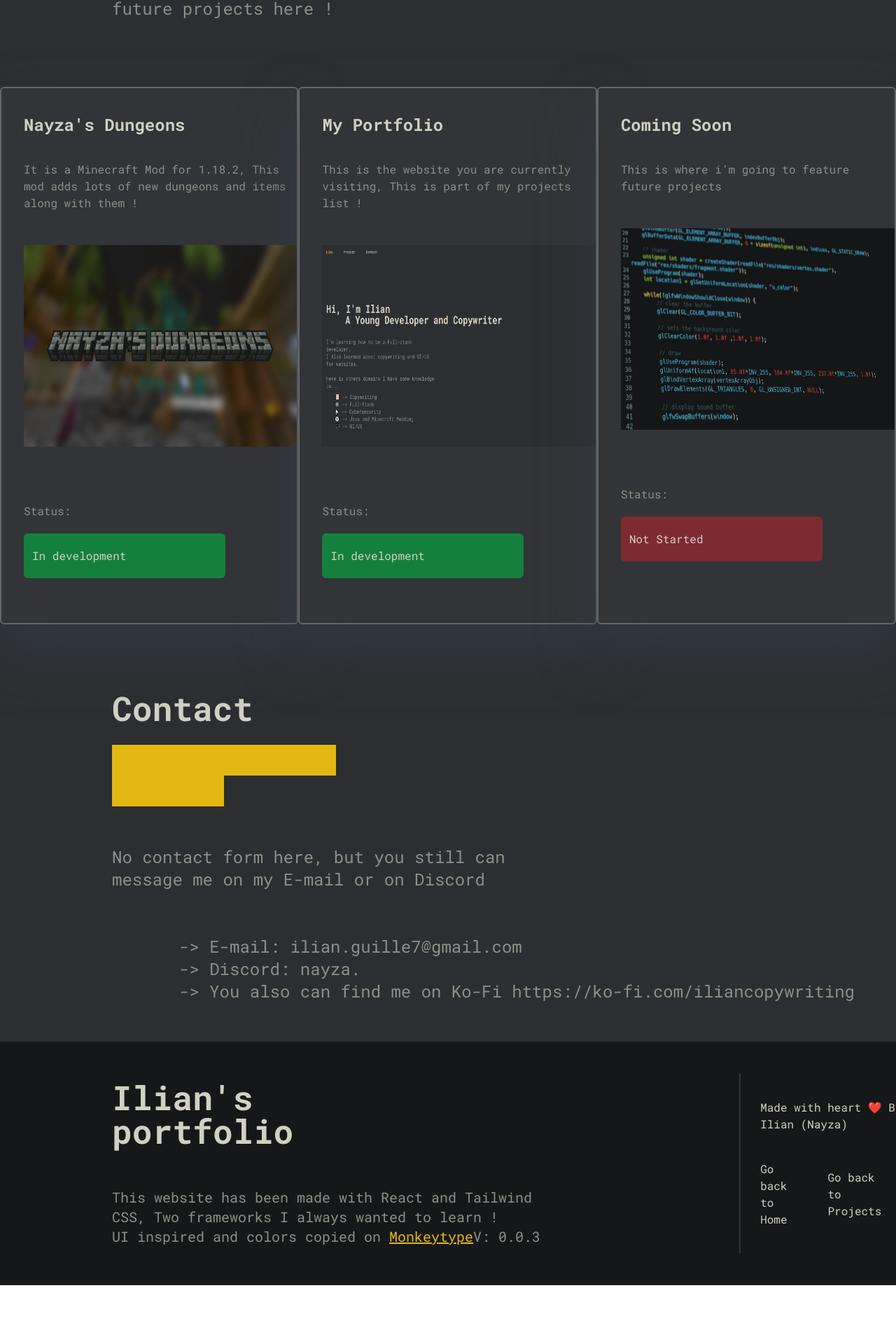
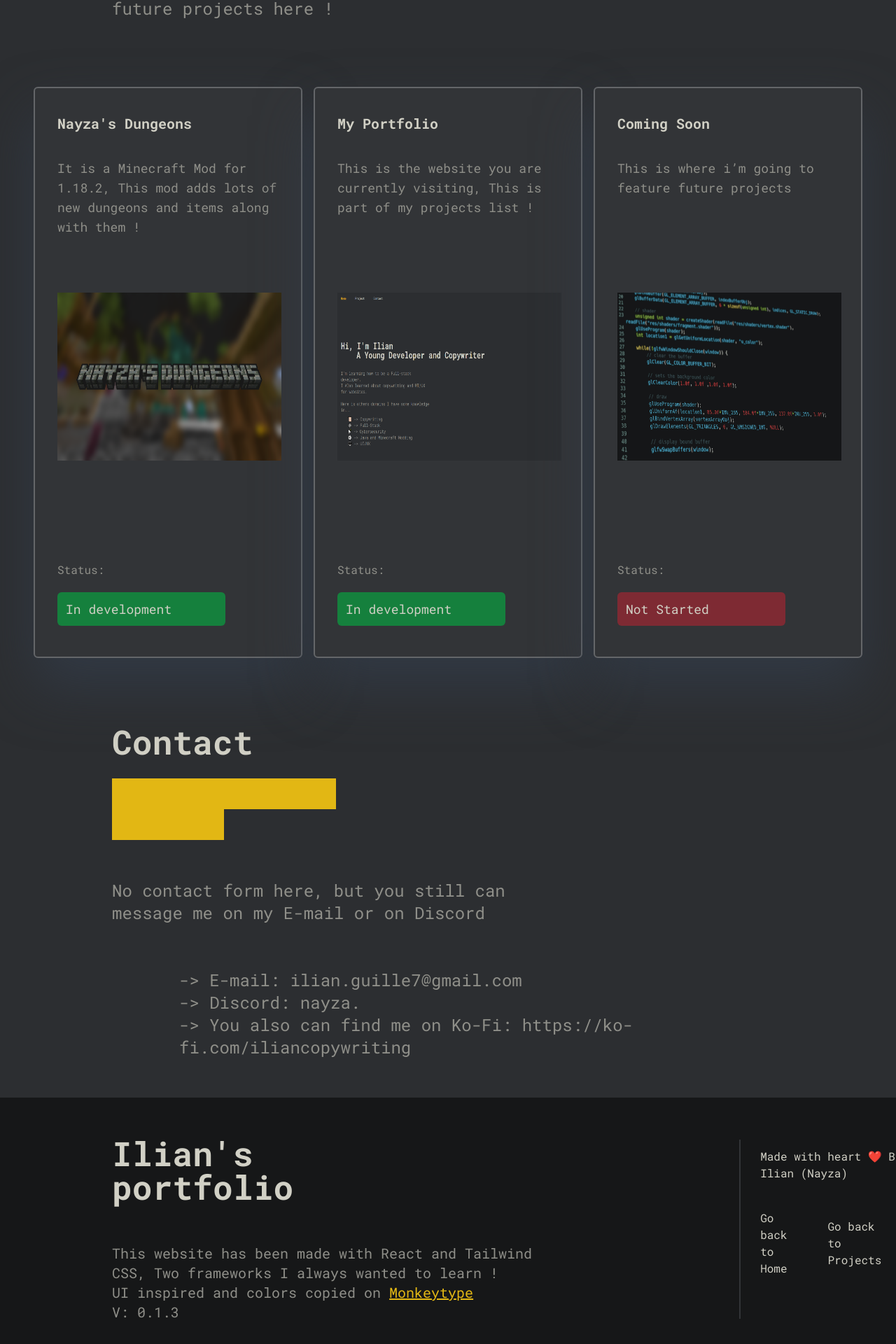
Before and after one commit to Nayza-bytes/MyPortfolio, a React (Create React App) app: page / in a window 1280 px wide. Shown: the part 2380-4300 px from the top of the page at 70% size. Before the commit the page ends 4216 px from the top, so only its background shows below. Built offline with nearby package versions, Linux system fonts and the light colour scheme.

Commit message:
Project, Contact and Footer section recoded to be responsive

```diff
--- a/src/app/Contact/Contact.js
+++ b/src/app/Contact/Contact.js
@@ -1,25 +1,25 @@
 const Contact = () => {
     return (
-    <div className="flex items-stretch bg-bg_gray-100 text-text_color-100 w-screen h-auto pl-40 overflow-hidden" id="contact">
+    <div className="flex items-stretch bg-bg_gray-100 text-text_color-100 w-screen h-auto md:pl-40 sm:pl-16 pl-12 overflow-hidden" id="contact">
         <div>
             <div className="flex items-center flex-wrap overflow-hidden">
-                <h1 className="text-5xl font-black w-screen mb-7">Contact</h1>
+                <h1 className="xl:text-5xl lg:text-3xl text-xl font-black w-screen mb-7">Contact</h1>
                 <div className="w-80">
-                    <div className="w-80 h-11 bg-orange_primary"></div>
-                    <div className="w-40 h-11 bg-orange_primary"></div>
+                    <div className="xl:w-80 xl:h-11 lg:w-48 lg:h-6 w-28 h-2 bg-orange_primary"></div>
+                    <div className="xl:w-40 xl:h-11 lg:w-24 lg:h-6 w-14 h-2 bg-orange_primary"></div>
                 </div>
             </div>
             <div className="mt-14">
-                <div className=" w-144 mb-16">
-                    <p className="text-text_color-200 text-2xl">
+                <div className="md:w-144 sm:w-80 w-60 mb-16">
+                    <p className="text-text_color-200 xl:text-2xl lg:text-xl text-sm">
                         No contact form here, but you still can message me on my E-mail or on Discord
                     </p>
                 </div>
                 <div className="mb-14">
-                    <p className="text-text_color-200 text-2xl ml-24">
+                    <p className="text-text_color-200 lg:ml-24 md:ml-14 ml-7 md:w-192 sm:w-80 w-60 xl:text-2xl lg:text-xl text-sm">
                          -> E-mail: ilian.guille7@gmail.com<br/>
                          -> Discord: nayza. <br/>
-                         -> You also can find me on Ko-Fi <a className="pr-8 no-underline transition ease-in-out duration-500 hover:text-orange_primary hover:underline" target="_blank" rel="noreferrer" href="https://ko-fi.com/iliancopywriting">https://ko-fi.com/iliancopywriting</a>
+                         -> You also can find me on Ko-Fi: <a className="pr-8 no-underline transition ease-in-out duration-500 hover:text-orange_primary hover:underline" target="_blank" rel="noreferrer" href="https://ko-fi.com/iliancopywriting">https://ko-fi.com/iliancopywriting</a>
                     </p>
                 </div>
             </div>
--- a/src/app/Footer.js
+++ b/src/app/Footer.js
@@ -2,25 +2,23 @@ const Footer = () => {
     const linkStyle = "pr-8 no-underline transition ease-in-out duration-500 hover:text-orange_primary hover:underline";
 
     return (
-    <div className="flex items-stretch bg-bg_gray-400 text-text_color-100 w-screen h-auto pl-40 overflow-hidden" id="contact">
-        <div className="flex justify-center items-center">
+    <div className="flex flex-row bg-bg_gray-400 text-text_color-100 w-screen h-auto lg:pl-40 sm:pl-10 pl-4 overflow-hidden">
+        <div className="flex xl:justify-center xl:items-center flex-col xl:flex-row">
             <div className="mr-64">
                 <div className="w-72 mt-14 mb-14">
-                    <h1 className="text-5xl font-black">Ilian's portfolio</h1>
+                    <h1 className="xl:text-5xl lg:text-3xl md:text-2xl text-xl font-black">Ilian's portfolio</h1>
                 </div>
-                <div className=" w-160 mb-14">
-                    <p className="text-xl text-text_color-200">
+                <div className="xl:w-160 md:w-112 w-72 mb-14">
+                    <p className="lg:text-xl text-lg text-text_color-200">
                         This website has been made with React and Tailwind CSS,
                         Two frameworks I always wanted to learn ! <br/>
                         UI inspired and colors copied on <a className="text-orange_primary underline" href="https://monkeytype.com/" target="_blank" rel="noreferrer">Monkeytype</a>
-                        V: 0.0.3
+                        <br/> V: 0.1.3
                     </p>
                 </div>
             </div>
-
-            <div className="w-1 h-64 bg-bg_gray-200"></div>
-
-            <div className="flex ml-7 items-center">
+            <div className="xl:w-1 xl:h-64 w-auto h-1 bg-bg_gray-200 place-items-center"></div>
+            <div className="flex xl:ml-7 xl:mt-0 mt-7 items-center">
                 <div>
                     <div className="w-52 mb-10">
                         <p>
@@ -28,7 +26,7 @@ const Footer = () => {
                             By Ilian (Nayza)
                         </p>
                     </div>
-                    <div className="flex items-center">
+                    <div className="flex md:items-center md:flex-row md:gap-0 gap-7 flex-col  justify-center mb-12">
                         <a className={linkStyle} href="#home">Go back to Home</a>
                         <a className={linkStyle} href="#projects">Go back to Projects</a>
                     </div>
--- a/src/app/Projects/Projects.js
+++ b/src/app/Projects/Projects.js
@@ -16,34 +16,38 @@ const Project = () => {
     const pComingSoonDesc =
     `This is where i’m going to feature future projects `;
 
-    const greenStatus = "w-72 h-16 bg-green-700 rounded-md flex items-center";
-    const redStatus = "w-72 h-16 bg-red_secondary-200 rounded-md flex items-center";
+    const greenStatus = "2xl:w-72 2xl:h-16 lg:w-60 lg:h-12 w-52 h-12 bg-green-700 rounded-md flex items-center 2xl:text-xl lg:text-lg text-sm";
+    const redStatus = "2xl:w-72 2xl:h-16 lg:w-60 lg:h-12 w-52 h-12 bg-red_secondary-200 rounded-md flex items-center 2xl:text-xl lg:text-lg text-sm";
 
     return (
-        <>
-            <div className="flex items-stretch bg-bg_gray-100 text-text_color-100 w-screen h-auto pl-40 overflow-hidden" id="projects">
+        <div className="bg-bg_gray-100">
+            <div className="flex items-stretch text-text_color-100 w-screen h-auto md:pl-40 sm:pl-16 pl-12 overflow-hidden" id="projects">
                 <div>
                     <div className="flex items-center flex-wrap overflow-hidden">
-                        <h1 className="text-5xl font-black w-screen mb-7">My Projects</h1>
+                        <h1 className="xl:text-5xl lg:text-3xl text-xl font-black w-screen mb-7">My Projects</h1>
                         <div className="w-80">
-                            <div className="w-80 h-11 bg-orange_primary"></div>
-                            <div className="w-40 h-11 bg-orange_primary"></div>
+                            <div className="xl:w-80 xl:h-11 lg:w-48 lg:h-6 w-28 h-2 bg-orange_primary"></div>
+                            <div className="xl:w-40 xl:h-11 lg:w-24 lg:h-6 w-14 h-2 bg-orange_primary"></div>
                         </div>
                     </div>
-                    <p className="mt-10 text-text_color-200 mb-24 text-2xl">
+                    <p className="mt-10 md:w-192 sm:w-80 w-60 text-text_color-200 mb-24 xl:text-2xl lg:text-xl text-sm">
                         There isn’t a lot here, but i will add <br/>
                         future projects here !
                     </p>
                 </div>
             </div>
             <div>
-                <div className="flex justify-evenly w-auto bg-bg_gray-100 text-text_color-100">
-                        <a href="https://github.com/Nayza-bytes/Forge118-NayzasDungeons" target="_blank" rel="noreferrer"><Card title={"Nayza's Dungeons"} desc={pNayzasDungeonsdescription} img={nd} status={"In development"} style={greenStatus}/></a>
-                        <a href="https://github.com/Nayza-bytes/MyPortfolio/tree/master" target="_blank" rel="noreferrer"><Card title={"My Portfolio"} desc={pWebsitedescription} img={website} status={"In development"} style={greenStatus}/></a>
+                <div className="lg:flex lg:flex-row lg:justify-center grid grid-rows-3 grid-cols-1 place-items-center gap-4 text-text_color-100 w-screen">
+                        <a href="https://github.com/Nayza-bytes/Forge118-NayzasDungeons" target="_blank" rel="noreferrer">
+                            <Card title={"Nayza's Dungeons"} desc={pNayzasDungeonsdescription} img={nd} status={"In development"} style={greenStatus}/>
+                        </a>
+                        <a href="https://github.com/Nayza-bytes/MyPortfolio/tree/master" target="_blank" rel="noreferrer">
+                            <Card title={"My Portfolio"} desc={pWebsitedescription} img={website} status={"In development"} style={greenStatus}/>
+                        </a>
                         <Card title={"Coming Soon"} desc={pComingSoonDesc} img={comingsoon} status={"Not Started"} style={redStatus}/>
                     </div>
             </div>
-        </>
+        </div>
     )
 };
 
--- a/src/components/ProjectCards.js
+++ b/src/components/ProjectCards.js
@@ -1,22 +1,22 @@
 function Card(props) {
     return (
-        <div className="flex items-stretch border-bg_gray-300 bg-bg_gray-200 border-2 rounded-md h-192 mb-24 drop-shadow-c3xl">
+        <div className="flex items-center flex-col border-bg_gray-300 bg-bg_gray-200 border-2 rounded-md 2xl:w-128 xl:w-96 md:w-96 lg:w-80 w-72 2xl:h-208 h-210 mb-24 drop-shadow-c3xl">
             <div className="ml-8">
                 <div className=" mt-9">
-                <h1 className="text-2xl font-black mb-9">{props.title}</h1>
-                <div className="w-96 mb-12 text-text_color-200">
+                    <h1 className="2xl:text-2xl lg:text-xl text-md font-black mb-9">{props.title}</h1>
+                    <div className="2xl:w-96 2xl:h-20 xl:w-80 xl:h-16 lg:w-64 lg:h-14 w-52 h-12 text-sm lg:text-lg 2xl:text-xl text-text_color-200">
                         <p>
                           {props.desc}
                         </p>
                     </div>
                 </div>
                 <div>
-                <img className="w-112 h-72 mr-8" src={props.img} alt="Images of projects"></img>
+                    <img className="2xl:w-112 2xl:h-72 xl:w-80 xl:h-60 lg:w-64 lg:h-48 md:w-80 md:h-60 w-52 h-32 mr-8 mt-32" src={props.img} alt="Images of projects"></img>
                 </div>
-            <div className="mt-20">
-                <h6 className="text-text_color-200 mb-5">Status:</h6>
+                <div className="2xl:mt-20 mt-36">
+                    <h6 className="text-text_color-200 mb-5 2xl:text-xl text-md">Status:</h6>
                     <div className={props.style}>
-                    <h6 className="ml-3 ">{props.status}</h6>
+                        <h6 className="ml-3">{props.status}</h6>
                     </div>
                 </div>
             </div>
--- a/tailwind.config.js
+++ b/tailwind.config.js
@@ -71,6 +71,8 @@ module.exports = {
         176: '44rem',
         192: '48rem',
         208: '52rem',
+        210: '51rem',
+        212: '54rem',
         224: '56rem',
         240: '60rem',
         256: '64rem'
```
Lines whose indentation alone changed are shown as unchanged.
